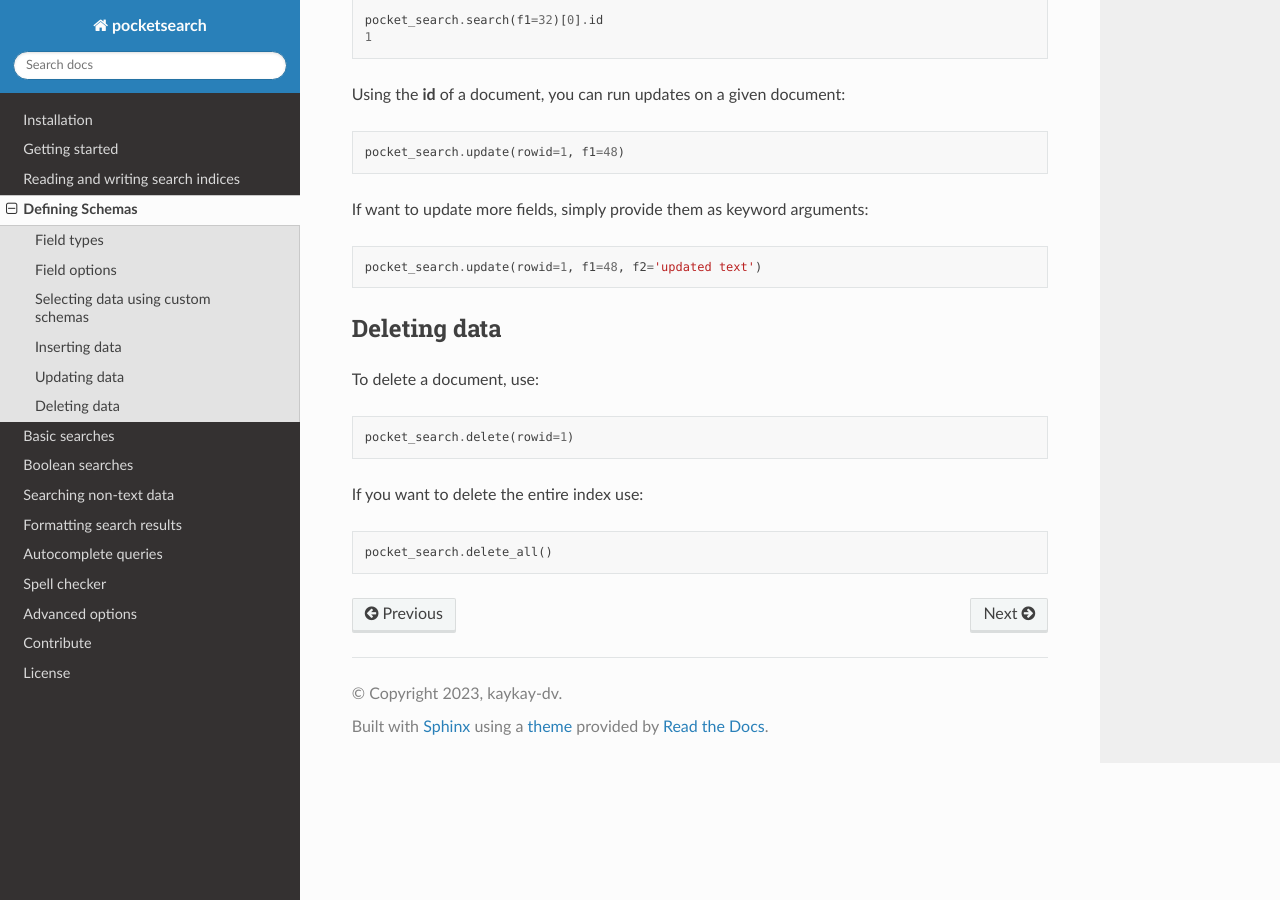
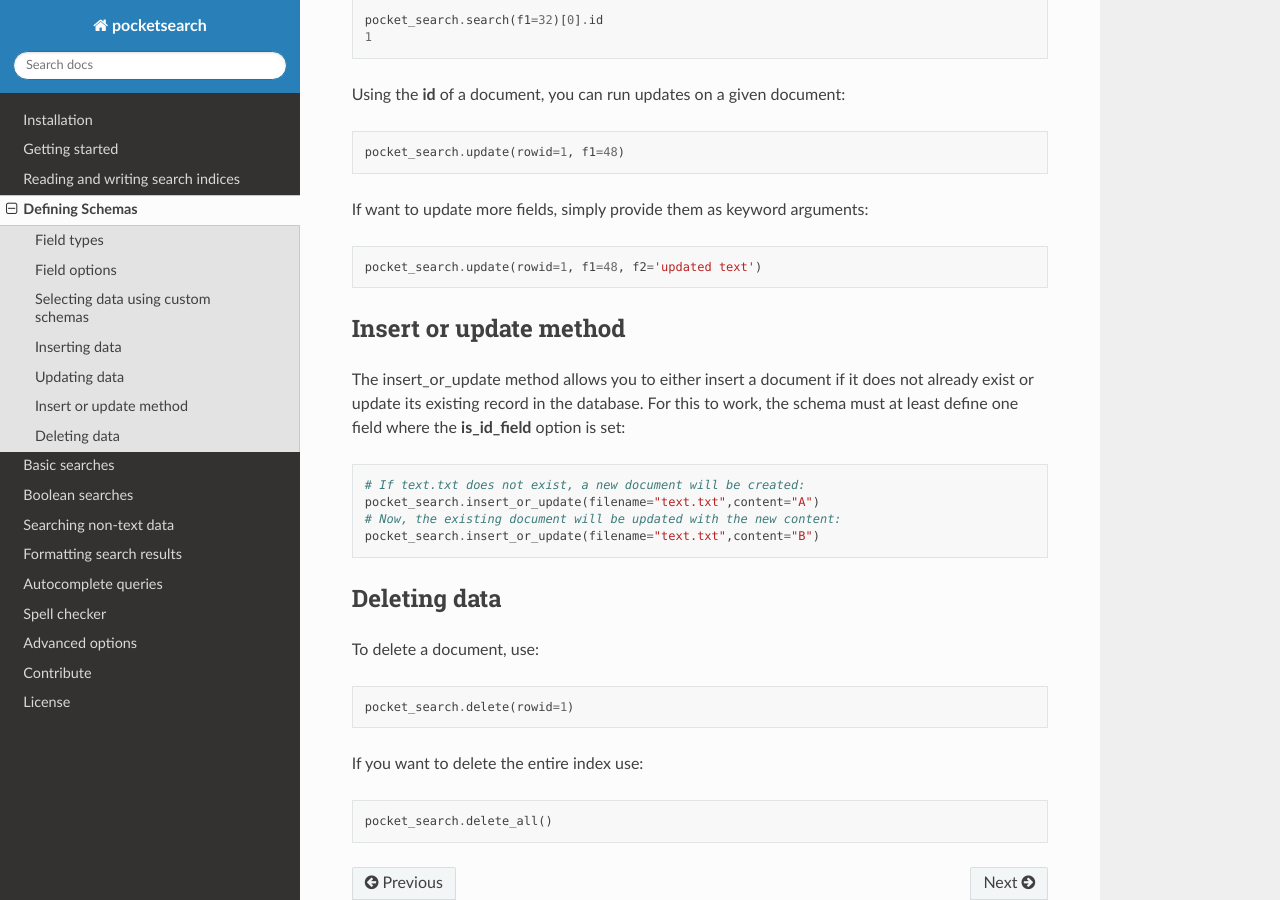
Before and after one commit to kaykay-dv/pocketsearch, a Sphinx documentation site: the page built from docs/schemas.md, in a window 1280 px wide and 900 px high, scrolled down 2451 px. Built offline with Sphinx 7.4.7 and the Read the Docs theme 2.0.0, drawn with Linux system fonts in a browser that asks for light colours.

Commit message:
Updated documentation

````diff
--- a/docs/schemas.md
+++ b/docs/schemas.md
@@ -121,6 +121,19 @@ If want to update more fields, simply provide them as keyword arguments:
 pocket_search.update(rowid=1, f1=48, f2='updated text')
 ```
 
+## Insert or update method
+
+The insert_or_update method allows you to either insert a document if it does
+not already exist or update its existing record in the database. For this to work,
+the schema must at least define one field where the **is_id_field** option is set:
+
+```Python
+# If text.txt does not exist, a new document will be created:
+pocket_search.insert_or_update(filename="text.txt",content="A")
+# Now, the existing document will be updated with the new content:
+pocket_search.insert_or_update(filename="text.txt",content="B")
+```
+
 ## Deleting data
 
 To delete a document, use:
````
